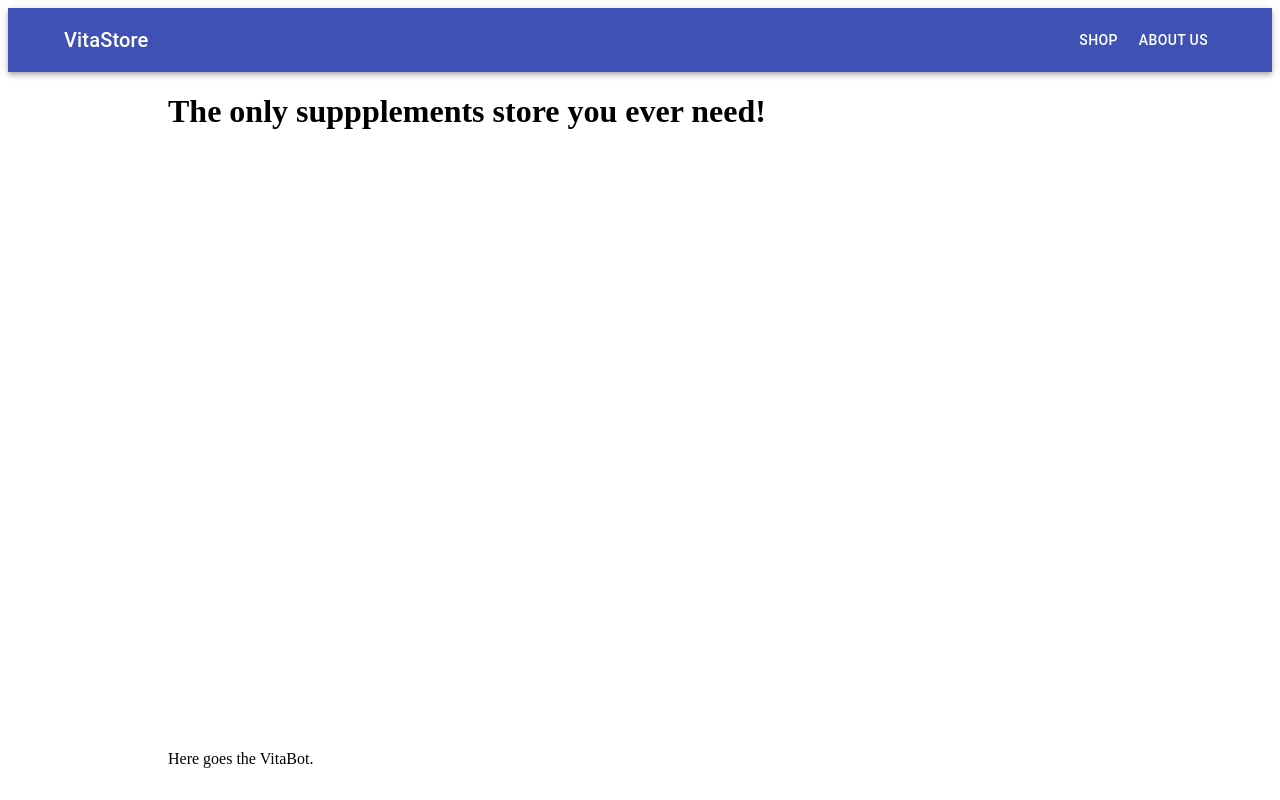
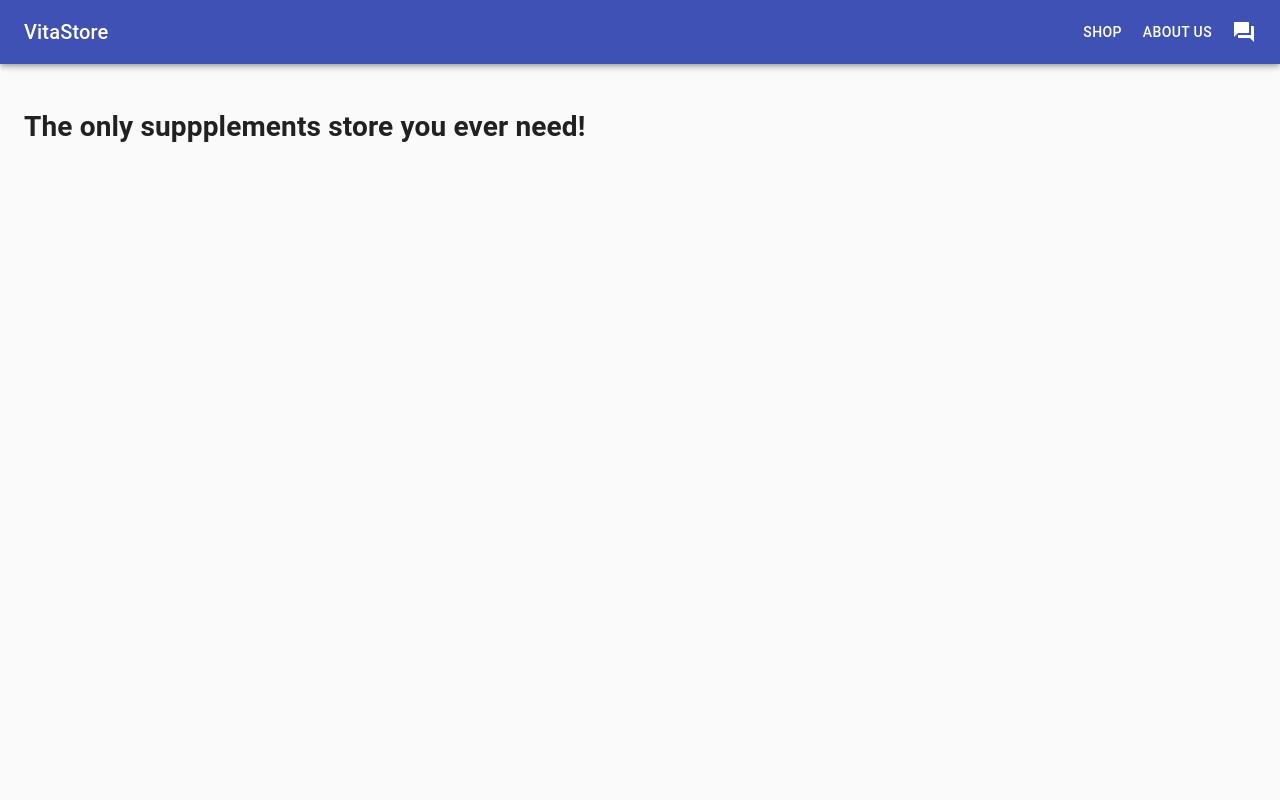
Before and after one commit to k-awe-some/vitastore, a React (Create React App) app in the folder client/: page / in a window 1280 px wide. Built offline with nearby package versions, Linux system fonts and the light colour scheme.

Commit message:
moved Header logic into App component; implemented drawer bar for ChatBot

```diff
--- a/client/src/App.jsx
+++ b/client/src/App.jsx
@@ -1,43 +1,166 @@
 import React from "react";
-import { Route } from "react-router-dom";
-import { makeStyles } from "@material-ui/core/styles";
+import { NavLink, Route } from "react-router-dom";
+import clsx from "clsx";
+import { makeStyles, useTheme } from "@material-ui/core/styles";
+import QuestionAnswerIcon from "@material-ui/icons/QuestionAnswer";
+import ChevronLeftIcon from "@material-ui/icons/ChevronLeft";
+import ChevronRightIcon from "@material-ui/icons/ChevronRight";
+import {
+  Drawer,
+  AppBar,
+  Toolbar,
+  Button,
+  CssBaseline,
+  Typography,
+  Divider,
+  IconButton
+} from "@material-ui/core";
 
-import Header from "./components/Header";
 import ChatBot from "./components/ChatBot";
 import Landing from "./pages/Landing";
 import About from "./pages/About";
 import Shop from "./pages/Shop";
 
-const useStyles = makeStyles({
-  app: {
+const drawerWidth = "25vw";
+
+const useStyles = makeStyles(theme => ({
+  root: {
+    display: "flex"
+  },
+  appBar: {
+    transition: theme.transitions.create(["margin", "width"], {
+      easing: theme.transitions.easing.sharp,
+      duration: theme.transitions.duration.leavingScreen
+    })
+  },
+  appBarShift: {
+    width: `calc(100% - ${drawerWidth}px)`,
+    transition: theme.transitions.create(["margin", "width"], {
+      easing: theme.transitions.easing.easeOut,
+      duration: theme.transitions.duration.enteringScreen
+    }),
+    marginRight: drawerWidth
+  },
+  title: {
+    flexGrow: 1
+  },
+  hide: {
+    display: "none"
+  },
+  drawer: {
+    width: drawerWidth,
+    flexShrink: 0
+  },
+  drawerPaper: {
+    width: drawerWidth
+  },
+  drawerHeader: {
     display: "flex",
-    flexDirection: "column",
-    justifyContent: "space-between",
-    height: "95vh"
+    alignItems: "center",
+    padding: theme.spacing(0, 1),
+    ...theme.mixins.toolbar,
+    justifyContent: "flex-start"
   },
   content: {
     flexGrow: 1,
-    padding: "0 10rem"
+    padding: theme.spacing(3),
+    transition: theme.transitions.create("margin", {
+      easing: theme.transitions.easing.sharp,
+      duration: theme.transitions.duration.leavingScreen
+    }),
+    marginRight: -drawerWidth
   },
-  bot: {
-    padding: "0 10rem"
+  contentShift: {
+    transition: theme.transitions.create("margin", {
+      easing: theme.transitions.easing.easeOut,
+      duration: theme.transitions.duration.enteringScreen
+    }),
+    marginRight: 0
   }
-});
+}));
 
 const App = () => {
   const classes = useStyles();
+  const theme = useTheme();
+  const [open, setOpen] = React.useState(false);
+
+  const handleDrawerOpen = () => {
+    setOpen(true);
+  };
+
+  const handleDrawerClose = () => {
+    setOpen(false);
+  };
 
   return (
-    <div className={classes.app}>
-      <Header />
-      <div className={classes.content}>
+    <div className={classes.root}>
+      <CssBaseline />
+      <AppBar
+        position="fixed"
+        className={clsx(classes.appBar, {
+          [classes.appBarShift]: open
+        })}
+      >
+        <Toolbar>
+          <Typography variant="h6" noWrap className={classes.title}>
+            <NavLink to="/">VitaStore</NavLink>
+          </Typography>
+
+          <NavLink to="/shop">
+            <Button color="inherit">Shop</Button>
+          </NavLink>
+
+          <NavLink to="/about">
+            <Button color="inherit">About Us</Button>
+          </NavLink>
+
+          <IconButton
+            color="inherit"
+            aria-label="open drawer"
+            edge="end"
+            onClick={handleDrawerOpen}
+            className={clsx(open && classes.hide)}
+          >
+            <QuestionAnswerIcon />
+          </IconButton>
+        </Toolbar>
+      </AppBar>
+
+      <main
+        className={clsx(classes.content, {
+          [classes.contentShift]: open
+        })}
+      >
+        <div className={classes.drawerHeader} />
+
         <Route exact path="/" component={Landing} />
         <Route exact path="/about" component={About} />
         <Route exact path="/shop" component={Shop} />
-      </div>
-      <div className={classes.bot}>
+      </main>
+
+      <Drawer
+        className={classes.drawer}
+        variant="persistent"
+        anchor="right"
+        open={open}
+        classes={{
+          paper: classes.drawerPaper
+        }}
+      >
+        <div className={classes.drawerHeader}>
+          <IconButton onClick={handleDrawerClose}>
+            {theme.direction === "rtl" ? (
+              <ChevronLeftIcon />
+            ) : (
+              <ChevronRightIcon />
+            )}
+          </IconButton>
+        </div>
+
+        <Divider />
+
         <ChatBot />
-      </div>
+      </Drawer>
     </div>
   );
 };
--- a/client/src/components/ChatBot.jsx
+++ b/client/src/components/ChatBot.jsx
@@ -1,7 +1,11 @@
 import React from "react";
 
 const ChatBot = () => {
-  return <div>Here goes the VitaBot.</div>;
+  return (
+    <div>
+      <h1> Here goes the VitaBot.</h1>
+    </div>
+  );
 };
 
 export default ChatBot;
--- a/client/src/components/Header.jsx
+++ /dev/null
@@ -1,39 +0,0 @@
-import React from "react";
-import { NavLink } from "react-router-dom";
-import { makeStyles } from "@material-ui/core/styles";
-import { AppBar, Toolbar, Typography, Button } from "@material-ui/core";
-
-const useStyles = makeStyles({
-  appBar: {
-    padding: "0 2rem"
-  },
-  title: {
-    flexGrow: 1
-  }
-});
-
-const Header = () => {
-  const classes = useStyles();
-
-  return (
-    <div>
-      <AppBar position="static" className={classes.appBar}>
-        <Toolbar>
-          <NavLink to="/" className={classes.title}>
-            <Typography variant="h6">VitaStore</Typography>
-          </NavLink>
-
-          <NavLink to="/shop">
-            <Button color="inherit">Shop</Button>
-          </NavLink>
-
-          <NavLink to="/about">
-            <Button color="inherit">About Us</Button>
-          </NavLink>
-        </Toolbar>
-      </AppBar>
-    </div>
-  );
-};
-
-export default Header;
```
